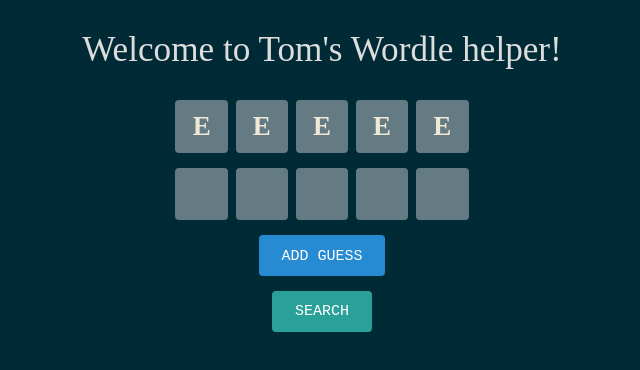
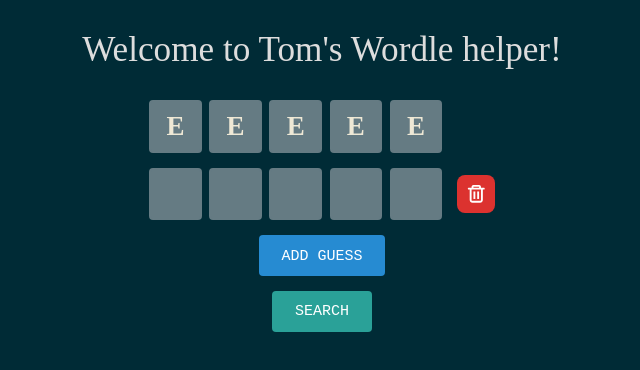
Before and after one commit to TomPlanche/wordle_helper, a SvelteKit app: page / in a window 1280 px wide. Both pictures are taken after typing "Sample", "Sample", "Sample", "Sample", "Sample" into the empty fields and a click on the button "ADD GUESS". Shown: the top 370 px of the page, without its empty margins (318-958 px from the left). Built offline with nearby package versions, Linux system fonts and the light colour scheme.

Commit message:
[14] (feat on main) Fixed delete btn logic + fixed ui

```diff
--- a/src/routes/+page.svelte
+++ b/src/routes/+page.svelte
@@ -102,11 +102,12 @@
       <div class="guess-container">
         <WordGuess key={index} bind:word={guesses[index]}/>
 
-        {#if index !== 0 && guesses.length < 1}
         <button
             class="delete-guess-btn"
+            class:invisible={index === 0 || guesses.length <= 1}
             onclick={() => deleteGuess(index)}
             aria-label="Delete guess"
+            disabled={index === 0 || guesses.length <= 1}
         >
           <svg
               width="24"
@@ -125,7 +126,6 @@
             <path d="M13 9H15V17H13V9Z" fill="currentColor"/>
           </svg>
         </button>
-        {/if}
       </div>
     {/each}
 
@@ -198,12 +198,17 @@
       border-radius: 8px;
       font-size: 1.5rem;
 
-      &:hover {
+      &:hover:not(.invisible) {
         background-color: #cb3837;
 
         svg {
           scale: 1.2;
         }
+      }
+
+      &.invisible {
+        opacity: 0;
+        pointer-events: none;
       }
 
       svg {
```
Lines whose indentation alone changed are shown as unchanged.
